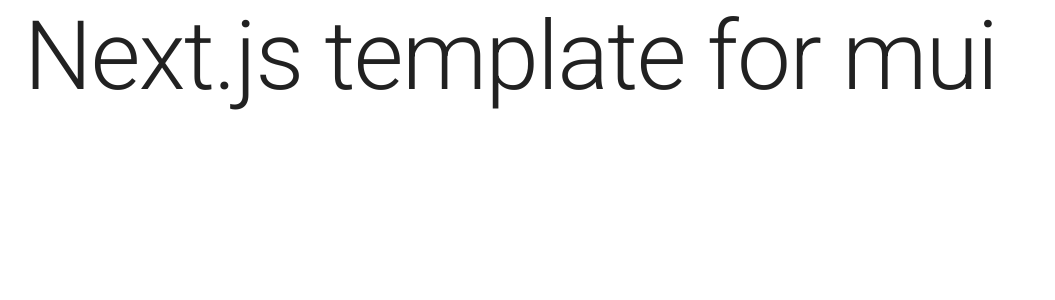
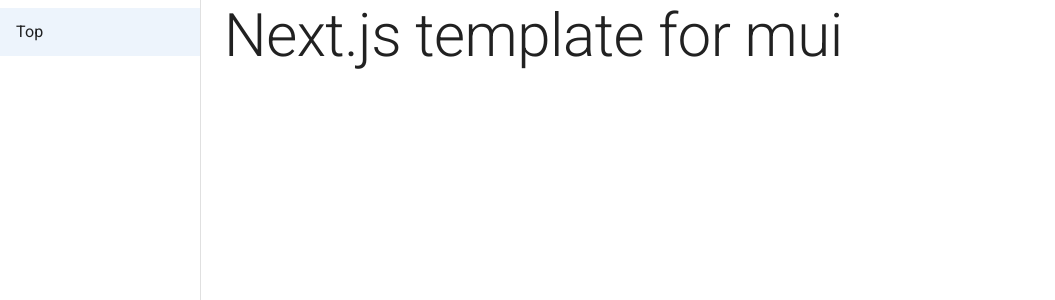
Before and after one commit to dodo-lab/next-js-template, a Next.js app: page / in a window 1280 px wide. Shown: the top 300 px of the page, without its empty margins (0-1055 px from the left). Built offline with nearby package versions, Linux system fonts and the light colour scheme.

Commit message:
✨: SlideBarをデフォで導入

```diff
--- /dev/null
+++ b/src/components/SideBar.tsx
@@ -0,0 +1,37 @@
+import {Box, Drawer, List, ListItemButton, ListItemText} from '@mui/material';
+import {useRouter} from 'next/router';
+import React from 'react';
+
+const drawerWidth = 200;
+
+export type LinkItem = {
+  name: string;
+  link: string;
+};
+
+type Props = {
+  linkItems: LinkItem[];
+};
+
+const SideBar: React.FC<Props> = ({linkItems}) => {
+  const router = useRouter();
+
+  return (
+    <Box component="nav" sx={{width: {sm: drawerWidth}, flexShrink: {sm: 0}}}>
+      <Drawer variant="permanent" anchor="left" open={true}>
+        <List sx={{width: drawerWidth}}>
+          {linkItems.map(linkItem => (
+            <ListItemButton
+              selected={router.pathname === `${linkItem.link}`}
+              key={linkItem.link}
+              onClick={() => router.push(`${linkItem.link}`)}>
+              <ListItemText primary={linkItem.name} />
+            </ListItemButton>
+          ))}
+        </List>
+      </Drawer>
+    </Box>
+  );
+};
+
+export default SideBar;
--- a/src/pages/_app.tsx
+++ b/src/pages/_app.tsx
@@ -2,7 +2,8 @@
 import '@fontsource/roboto/400.css';
 import '@fontsource/roboto/500.css';
 import '@fontsource/roboto/700.css';
-import {createTheme, CssBaseline, ThemeProvider} from '@mui/material';
+import {Box, createTheme, CssBaseline, ThemeProvider} from '@mui/material';
+import SideBar, {LinkItem} from 'components/SideBar';
 import type {AppProps} from 'next/app';
 
 const theme = createTheme({
@@ -17,11 +18,18 @@
   },
 });
 
+const linkItems: LinkItem[] = [{name: 'Top', link: '/'}];
+
 function MyApp({Component, pageProps}: AppProps) {
   return (
     <ThemeProvider theme={theme}>
       <CssBaseline />
-      <Component {...pageProps} />
+      <Box sx={{display: 'flex'}}>
+        <SideBar linkItems={linkItems} />
+        <Box component="main" sx={{flexGrow: 1}}>
+          <Component {...pageProps} />
+        </Box>
+      </Box>
     </ThemeProvider>
   );
 }
--- a/src/pages/index.tsx
+++ b/src/pages/index.tsx
@@ -4,7 +4,7 @@
 const Home: NextPage = () => {
   return (
     <Container maxWidth="xl">
-      <Typography variant="h1">Next.js template for mui</Typography>
+      <Typography variant="h2">Next.js template for mui</Typography>
     </Container>
   );
 };
```
